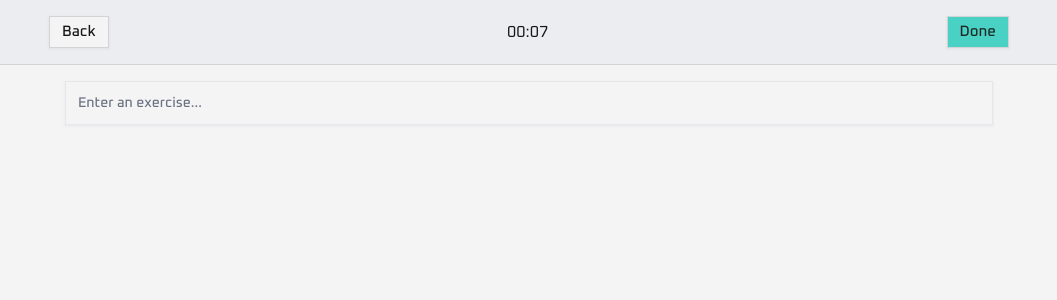
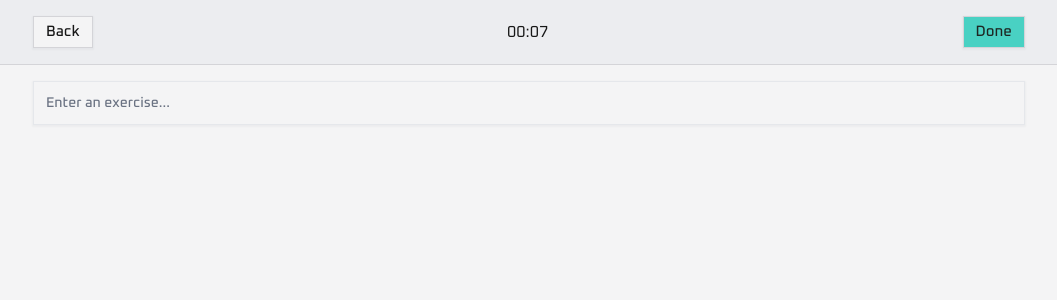
Before and after one commit to laoz40/Horus, a Next.js app: page /workouts/new in a window 1280 px wide. Shown: the top 300 px of the page, without its empty margins (111-1168 px from the left). Built offline with nearby package versions, Linux system fonts and the light colour scheme.

Commit message:
style: Remove unnecessary horizontal padding

```diff
--- a/app/(navbar)/layout.tsx
+++ b/app/(navbar)/layout.tsx
@@ -9,7 +9,7 @@ export default function NavLayout({
 	return (
 		<div className="flex flex-col md:flex-row flex-1 min-h-0">
 			<main className="flex-1 overflow-y-auto no-scrollbar flex flex-col w-full align-center relative">
-				<div className="w-full max-w-5xl mx-auto px-4 md:px-6 lg:px-8 flex flex-col flex-1">
+				<div className="w-full max-w-5xl mx-auto flex flex-col flex-1">
 					{children}
 				</div>
 			</main>
--- a/app/(no-navbar)/layout.tsx
+++ b/app/(no-navbar)/layout.tsx
@@ -8,7 +8,7 @@ export default function NoNavLayout({
 	return (
 		<>
 			<main className="flex-1 overflow-hidden no-scrollbar flex flex-col w-full align-center relative">
-				<div className="w-full max-w-5xl mx-auto px-4 md:px-6 lg:px-8 flex flex-col flex-1">
+				<div className="w-full max-w-5xl mx-auto flex flex-col flex-1">
 					{children}
 				</div>
 			</main>
--- a/components/WorkoutForm.tsx
+++ b/components/WorkoutForm.tsx
@@ -267,7 +267,7 @@ export default function WorkoutForm({
 			<FormProvider {...methods}>
 				{/* Top Actions */}
 				<div className="relative left-1/2 right-1/2 -ml-[50vw] -mr-[50vw] w-screen bg-input/50 dark:backdrop-blur-xs border-b">
-					<div className="max-w-5xl mx-auto px-4 md:px-6 lg:px-8 flex flex-row justify-between items-center py-4">
+					<div className="max-w-5xl mx-auto px-4 flex flex-row justify-between items-center py-4">
 						<Button
 							variant="secondary"
 							asChild
@@ -312,7 +312,7 @@ export default function WorkoutForm({
 				{/* Add Exercise button and exercise dropdown */}
 				{currentExerciseName.length > 0 || exercises.length > 1 ? (
 					<div className="relative left-1/2 right-1/2 -ml-[50vw] -mr-[50vw] w-screen border-t bg-input/50 dark:backdrop-blur-xs">
-						<div className="max-w-5xl mx-auto px-4 md:px-6 lg:px-8 flex flex-row w-full gap-4 py-4">
+						<div className="max-w-5xl mx-auto px-4 flex flex-row w-full gap-4 py-4">
 							<div className="flex grow items-center justify-start">
 								<Select
 									value={selectedExerciseId}
```
